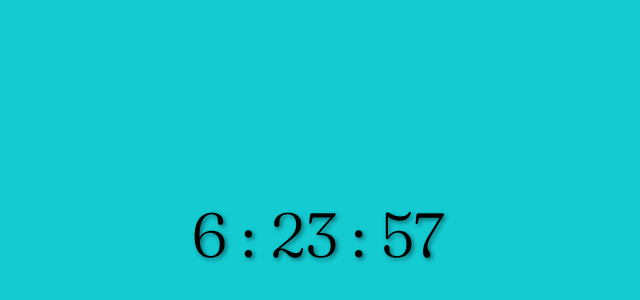
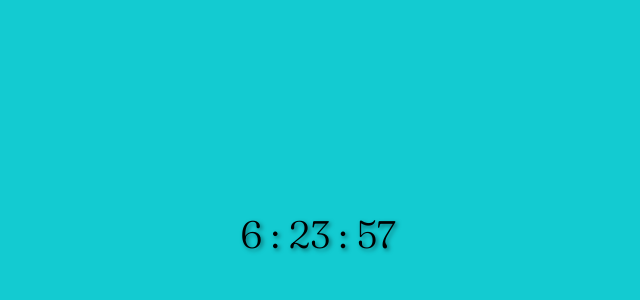
Before and after one commit to hernandoabella/digital-clock, a plain HTML site: page index.html in a window 1280 px wide. Shown: the part 166-466 px from the top of the page, without its empty margins (322-962 px from the left). Drawn offline with Linux system fonts and the light colour scheme.

Commit message:
Update styles.css

```diff
--- a/styles.css
+++ b/styles.css
@@ -2,13 +2,10 @@
 
 body {
     font-family: 'Fraunces', serif;
-    font-size: 1.3em;
     background: #13cbd1;
 }
 
 .container {
-    font-size: 3em;
-    font-weight: bold;
     padding: 20px;
     position: absolute;
     top: 50%;
@@ -19,4 +16,6 @@ body {
 #reloj {
     text-align: center;
     text-shadow: 2px 2px 4px rgba(0, 0, 0, 0.5);
+    font-size: 2.4em;
+    font-weight: bold;
 }
```
